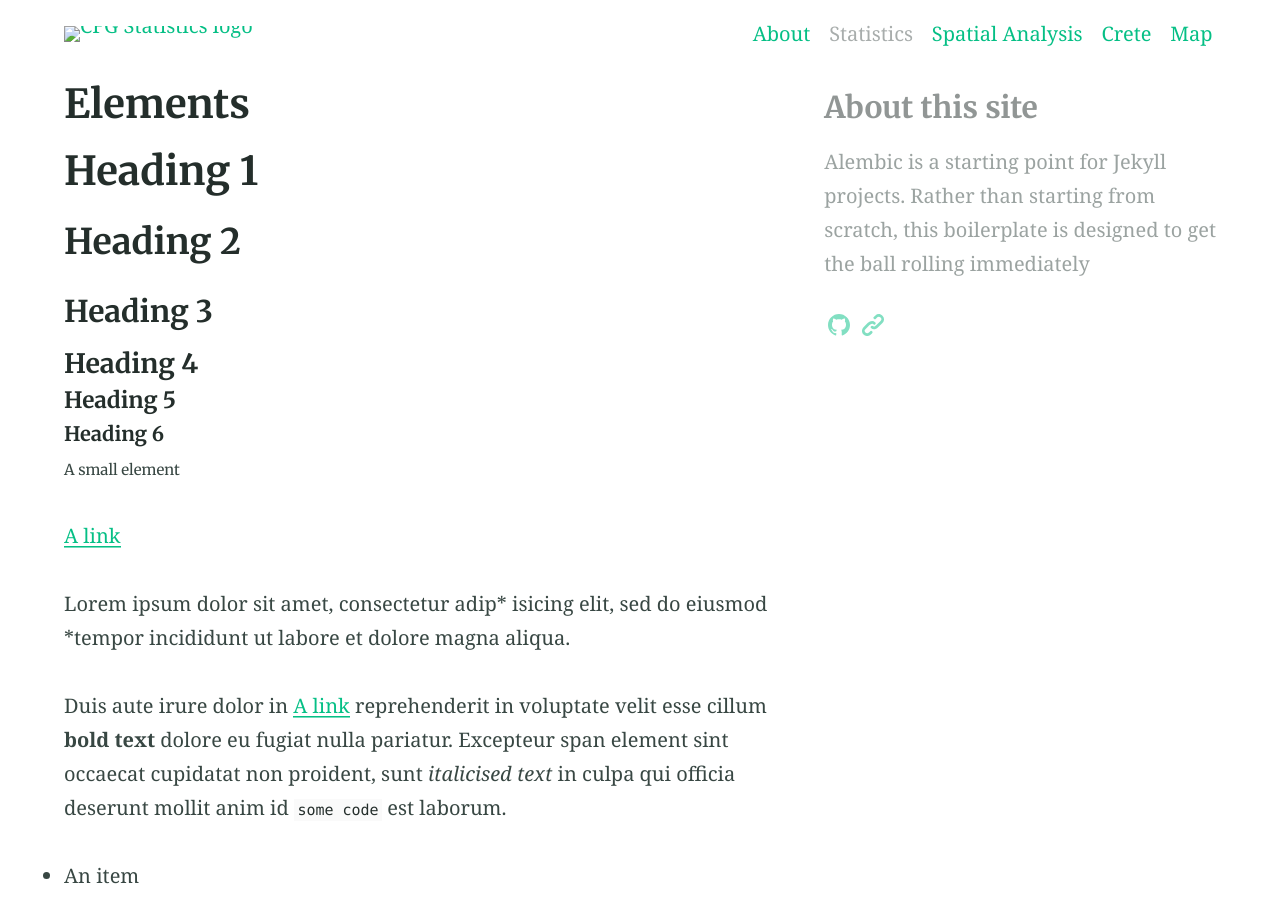
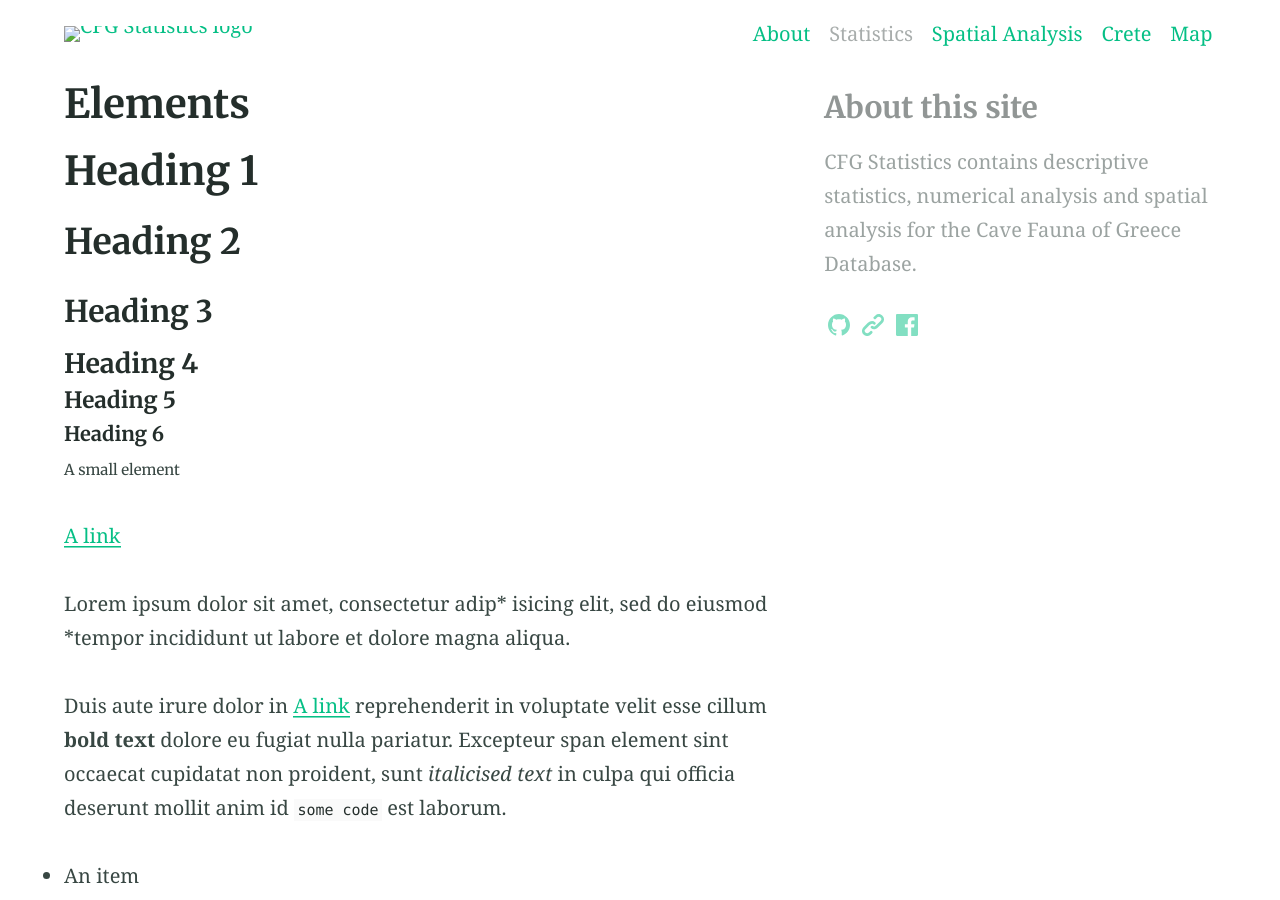
Before and after one commit to inspee-hisr/cfg_analysis_web, a Jekyll site: the page built from statistics.md, in a window 1280 px wide and 900 px high. Built offline with Jekyll 4.4.1, drawn with Linux system fonts in a browser that asks for light colours; our own code applies the rules of GitHub Pages for plain Markdown files.

Commit message:
site description

```diff
--- a/_config.yml
+++ b/_config.yml
@@ -65,10 +65,10 @@ collections:
   posts:
     title: Posts # Needed for Siteleaf
     output: true
-    description: "My thoughts and ideas" # The post list page content
+    description: "News" # The post list page content
     feature_text: |
       Welcome to the blog
-    feature_image: "https://picsum.photos/2560/600?image=866"
+    feature_image: ""
 
 # 6. Jekyll collections settings
 defaults:
@@ -76,14 +76,14 @@ defaults:
     scope:
       path: ""
     values:
-      image: "/assets/default-social-image.png" # Default image for sharing
+      image: "" # Default image for sharing
 
 # 7. Site settings
 encoding: utf-8 # Make sure the encoding is right
 lang: en-GB # Set the site language
 title: "CFG Statistics" # Site name or title, also used in jekyll-seo-tag
 logo: "CFG_statistics/assets/logos/logo.svg" # Site logo, also used in jekyll-seo-tag
-description: "Alembic is a starting point for Jekyll projects. Rather than starting from scratch, this boilerplate is designed to get the ball rolling immediately" # Site description and default description, also used in jekyll-seo-tag
+description: "CFG Statistics contains descriptive statistics, numerical analysis and spatial analysis for the Cave Fauna of Greece Database."
 url: "https://inspee-hisr.github.io/" # Site url, also used in jekyll-seo-tag
 baseurl: "/CFG_statistics"
 repo: "https://github.com/inspee-hisr/CFG_statistics"
@@ -127,6 +127,7 @@ navigation_footer:
 social_links: # Appears in sidebar. Set the urls then uncomment and comment out as desired
   GitHub: https://github.com/inspee-hisr
   link: https://www.inspee.gr
+  facebook: https://www.facebook.com/inspeeGR/
   #RSS: /feed.xml
 
 sharing_links: # Appear at the bottom of single blog posts, add as desired. The value can be 'true' or the desired button colour
```
